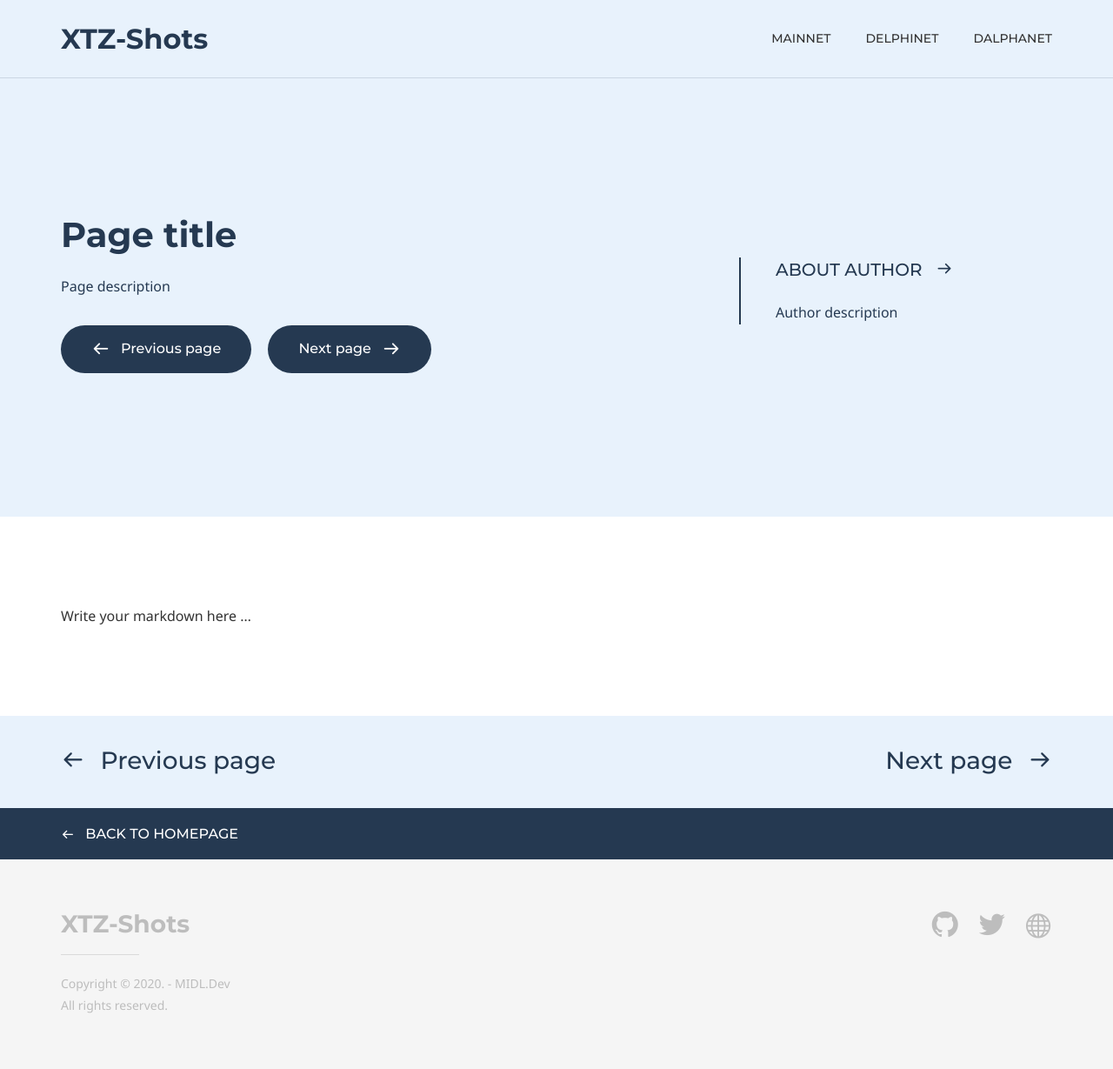
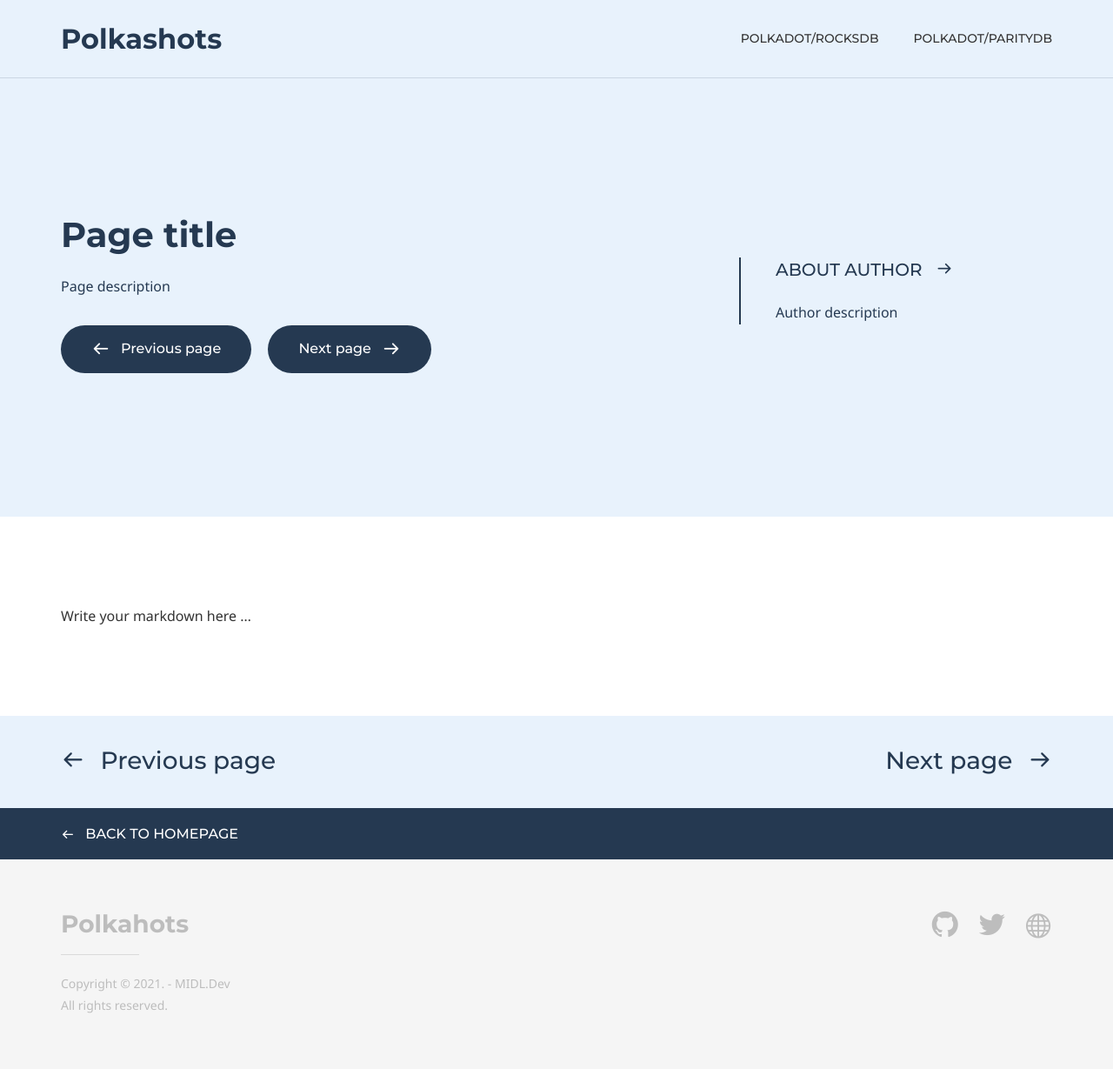
Before and after one commit to midl-dev/polkashots-website, a Jekyll site: the page built from default.md, in a window 1280 px wide. Shown: the whole page at 87% size. Built offline with Jekyll 4.4.1, drawn with Linux system fonts in a browser that asks for light colours; some web fonts are replaced.

Commit message:
polkashots everywhere

```diff
--- a/_config.yml
+++ b/_config.yml
@@ -4,23 +4,21 @@ doks:
     color_theme: blue # Available themes: blue (default), green, purple, red and yellow
     header:
         logo:
-            text: XTZ-Shots
+            text: Polkashots
             image:
-            logo_url: 'https://xtz-shots.io'
+            logo_url: 'https://polkashots.io'
         nav:
-            - item_name: Mainnet
-              item_url: 'https://mainnet.xtz-shots.io/'
-            - item_name: Delphinet
-              item_url: 'https://delphinet.xtz-shots.io/'
-            - item_name: Dalphanet
-              item_url: 'https://dalphanet.xtz-shots.io/'
+            - item_name: Polkadot/RocksDb
+              item_url: 'https://dot-rocksdb.polkashots.io/'
+            - item_name: Polkadot/ParityDb
+              item_url: 'https://dot.polkashots.io/'
 
     footer:
         content:
             logo:
-                text: XTZ-Shots
+                text: Polkahots
                 image:
-            copyright: Copyright &copy; 2020. - MIDL.Dev <br>All rights reserved.
+            copyright: Copyright &copy; 2021. - MIDL.Dev <br>All rights reserved.
         social_list:
             - network_name: github
               profile_url: 'https://github.com/midl-dev'
```
